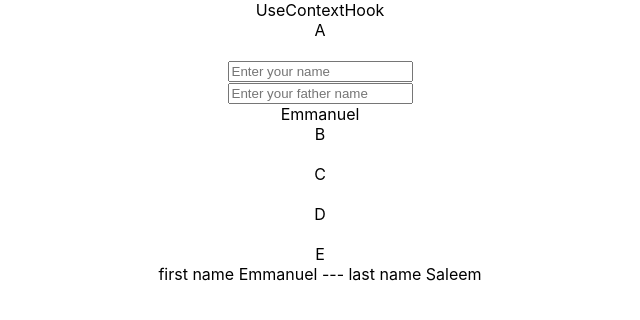
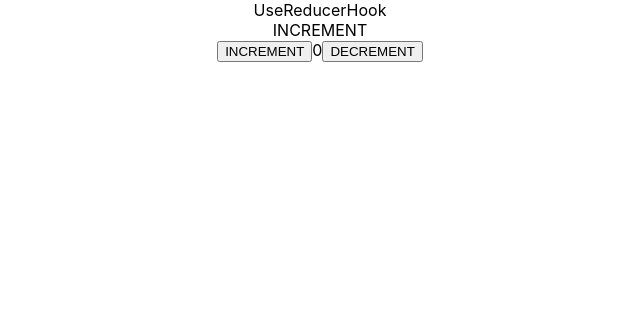
Before and after one commit to es-77/react-js-learn-app, a React (Create React App) app: page / in a window 1280 px wide. Shown: the top 320 px of the page, without its empty margins (320-960 px from the left). Built offline with nearby package versions, Linux system fonts and the light colour scheme.

Commit message:
use reducer hook

```diff
--- a/src/App.js
+++ b/src/App.js
@@ -18,9 +18,9 @@ function App() {
     <div className="App">
       {/* <StateHook /> */}
       {/* <UseEffectHook /> */}
-      <UseContextHook />
-      {/*<UseReducerHook />
-      <UseMemoHook />
+      {/* <UseContextHook /> */}
+      <UseReducerHook />
+      {/*<UseMemoHook />
       <UseCallBackHook />
       <UseRefHook />
       <UseImperativeHook />
--- a/src/hooks_components/UseReducerHook.js
+++ b/src/hooks_components/UseReducerHook.js
@@ -1,9 +1,29 @@
-import React from 'react'
+import React, { useReducer } from 'react'
+
+const initValue = { count: 0, actionType: 'INCREMENT' }
+const reducer = (state, action) => {
+    switch (action.type) {
+        case 'INCREMENT':
+            return { count: state.count + 1, actionType: 'INCREMENT' };
+        case 'DECREMENT':
+            return { count: state.count - 1, actionType: 'DECREMENT' };
+        default:
+            return state;
+    }
+    return state
+}
 
 export default function UseReducerHook() {
+    const [state, dispach] = useReducer(reducer, initValue)
     return (
         <div>
             UseReducerHook
-        </div>
+            <br />
+            {state.actionType}
+            <br />
+            <button onClick={(e) => dispach({ type: 'INCREMENT' })}>INCREMENT</button>
+            {state.count}
+            <button onClick={(e) => dispach({ type: 'DECREMENT' })}>DECREMENT</button>
+        </div >
     )
 }
```
